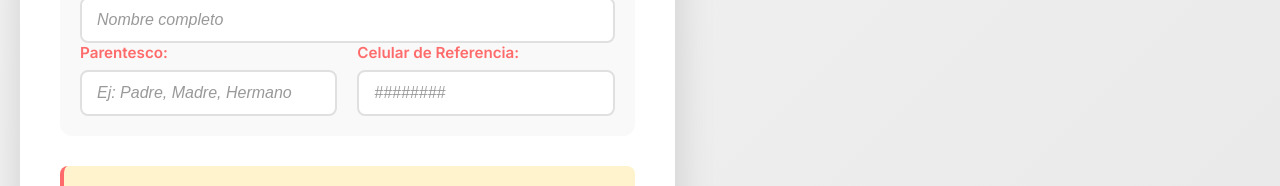
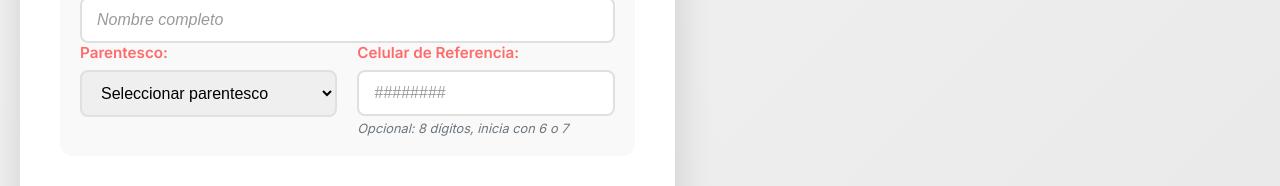
Before and after one commit to vanderhuana/sistemaqr, a Vue app in the folder frontend/: page /registro-participante in a window 1280 px wide. Shown: the part 1134-1320 px from the top of the page. Built offline with nearby package versions, Linux system fonts and the light colour scheme; no server answers.

Commit message:
Agregar campo parentesco como select (16 opciones) y validación de celular de referencia

```diff
--- a/frontend/src/views/RegistroParticipante.vue
+++ b/frontend/src/views/RegistroParticipante.vue
@@ -181,12 +181,25 @@
             <div class="form-row">
               <div class="form-group">
                 <label>Parentesco:</label>
-                <input
-                  v-model="formData.parentesco"
-                  type="text"
-                  placeholder="Ej: Padre, Madre, Hermano"
-                  class="form-control"
-                />
+                <select v-model="formData.parentesco" class="form-control">
+                  <option value="">Seleccionar parentesco</option>
+                  <option value="Padre">Padre</option>
+                  <option value="Madre">Madre</option>
+                  <option value="Hermano/a">Hermano/a</option>
+                  <option value="Hijo/a">Hijo/a</option>
+                  <option value="Esposo/a">Esposo/a</option>
+                  <option value="Abuelo/a">Abuelo/a</option>
+                  <option value="Nieto/a">Nieto/a</option>
+                  <option value="Tío/a">Tío/a</option>
+                  <option value="Sobrino/a">Sobrino/a</option>
+                  <option value="Primo/a">Primo/a</option>
+                  <option value="Cuñado/a">Cuñado/a</option>
+                  <option value="Suegro/a">Suegro/a</option>
+                  <option value="Yerno/Nuera">Yerno/Nuera</option>
+                  <option value="Amigo/a">Amigo/a</option>
+                  <option value="Conocido/a">Conocido/a</option>
+                  <option value="Otro">Otro</option>
+                </select>
               </div>
 
               <div class="form-group">
@@ -195,8 +208,13 @@
                   v-model="formData.celularReferencia"
                   type="tel"
                   placeholder="########"
+                  maxlength="8"
+                  @input="validarCelularReferencia"
                   class="form-control"
+                  :class="{ 'input-error': errores.celularReferencia }"
                 />
+                <span v-if="errores.celularReferencia" class="mensaje-error">{{ errores.celularReferencia }}</span>
+                <span v-else class="mensaje-ayuda">Opcional: 8 dígitos, inicia con 6 o 7</span>
               </div>
             </div>
           </div>
--- a/frontend/src/views/RegistroTrabajador.vue
+++ b/frontend/src/views/RegistroTrabajador.vue
@@ -171,12 +171,25 @@
             <div class="form-row">
               <div class="form-group">
                 <label>Parentesco:</label>
-                <input
-                  v-model="formData.parentesco"
-                  type="text"
-                  placeholder="Ej: Padre, Madre, Hermano"
-                  class="form-control"
-                />
+                <select v-model="formData.parentesco" class="form-control">
+                  <option value="">Seleccionar parentesco</option>
+                  <option value="Padre">Padre</option>
+                  <option value="Madre">Madre</option>
+                  <option value="Hermano/a">Hermano/a</option>
+                  <option value="Hijo/a">Hijo/a</option>
+                  <option value="Esposo/a">Esposo/a</option>
+                  <option value="Abuelo/a">Abuelo/a</option>
+                  <option value="Nieto/a">Nieto/a</option>
+                  <option value="Tío/a">Tío/a</option>
+                  <option value="Sobrino/a">Sobrino/a</option>
+                  <option value="Primo/a">Primo/a</option>
+                  <option value="Cuñado/a">Cuñado/a</option>
+                  <option value="Suegro/a">Suegro/a</option>
+                  <option value="Yerno/Nuera">Yerno/Nuera</option>
+                  <option value="Amigo/a">Amigo/a</option>
+                  <option value="Conocido/a">Conocido/a</option>
+                  <option value="Otro">Otro</option>
+                </select>
               </div>
 
               <div class="form-group">
@@ -185,8 +198,13 @@
                   v-model="formData.celularReferencia"
                   type="tel"
                   placeholder="########"
+                  maxlength="8"
+                  @input="validarCelularReferencia"
                   class="form-control"
+                  :class="{ 'input-error': errores.celularReferencia }"
                 />
+                <span v-if="errores.celularReferencia" class="mensaje-error">{{ errores.celularReferencia }}</span>
+                <span v-else class="mensaje-ayuda">Opcional: 8 dígitos, inicia con 6 o 7</span>
               </div>
             </div>
           </div>
```
